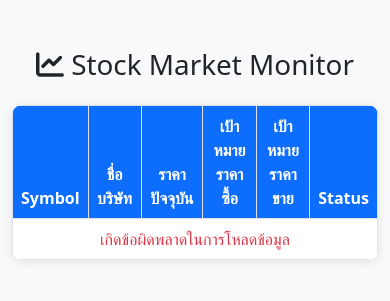
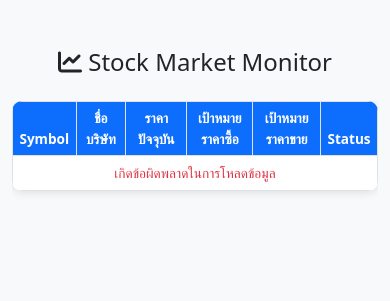
Before and after one commit to baslansa-u/stockdash, a Flask app: page / in a window 390 px wide. Shown: the top 301 px of the page. Run offline with Flask 3, Linux system fonts and the light colour scheme; data that the repository does not hold is empty.

Commit message:
update responsive design

```diff
--- a/app/static/css/custom.css
+++ b/app/static/css/custom.css
@@ -41,3 +41,19 @@ body {
   object-fit: cover;
   border-radius: 50%; /* ทำเป็นวงกลม */
 }
+
+@media (max-width: 576px) {
+  h1 {
+    font-size: 1.5rem;
+  }
+
+  .table th,
+  .table td {
+    font-size: 0.85rem;
+    padding: 0.4rem;
+  }
+
+  .stock-table {
+    margin-bottom: 1rem;
+  }
+}
--- a/app/templates/index.html
+++ b/app/templates/index.html
@@ -3,6 +3,7 @@
 
 <head>
   <meta charset="UTF-8">
+  <meta name="viewport" content="width=device-width, initial-scale=1">
   <title>📊 Stock Dashboard</title>
   <!-- Bootstrap CSS -->
   <link href="https://cdn.jsdelivr.net/npm/bootstrap@5.3.0/dist/css/bootstrap.min.css" rel="stylesheet">
@@ -14,9 +15,8 @@
 <body>
   <div class="container py-5">
     <h1 class="text-center mb-4"><i class="fa-solid fa-chart-line"></i> Stock Market Monitor</h1>
-
+    <div class="table-responsive">
       <div class="stock-table">
-
         <table class="table table-bordered table-hover mb-0">
           <thead>
             <tr>
@@ -41,6 +41,7 @@
         </table>
       </div>
     </div>
+  </div>
 
   <script src="https://cdn.jsdelivr.net/npm/bootstrap@5.3.0/dist/js/bootstrap.bundle.min.js"></script>
   <script src="/static/js/main.js"></script>
--- a/run.py
+++ b/run.py
@@ -3,4 +3,4 @@ from app import create_app
 app = create_app()
 
 if __name__ == '__main__':
-    app.run(host='0.0.0.0', port=5000)
+    app.run(host='0.0.0.0', port=5001)
```
Lines whose indentation alone changed are shown as unchanged.
